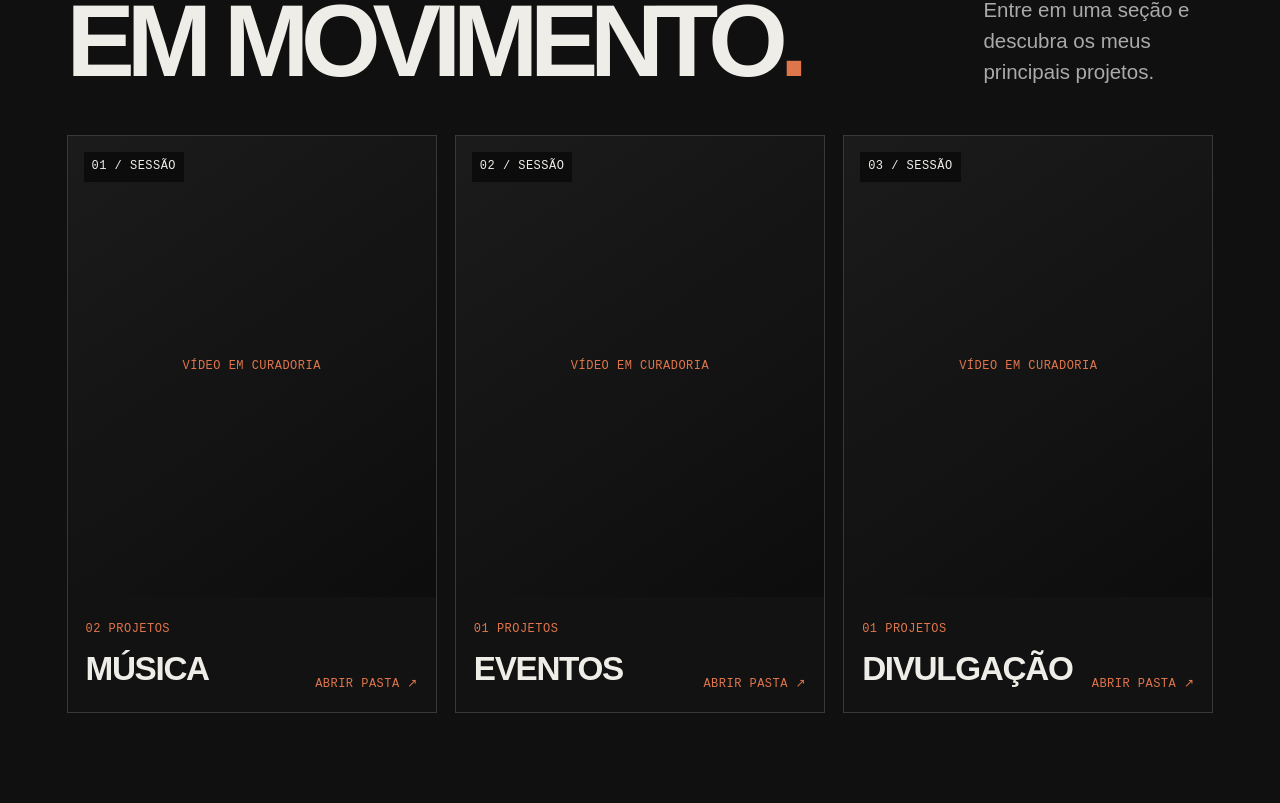
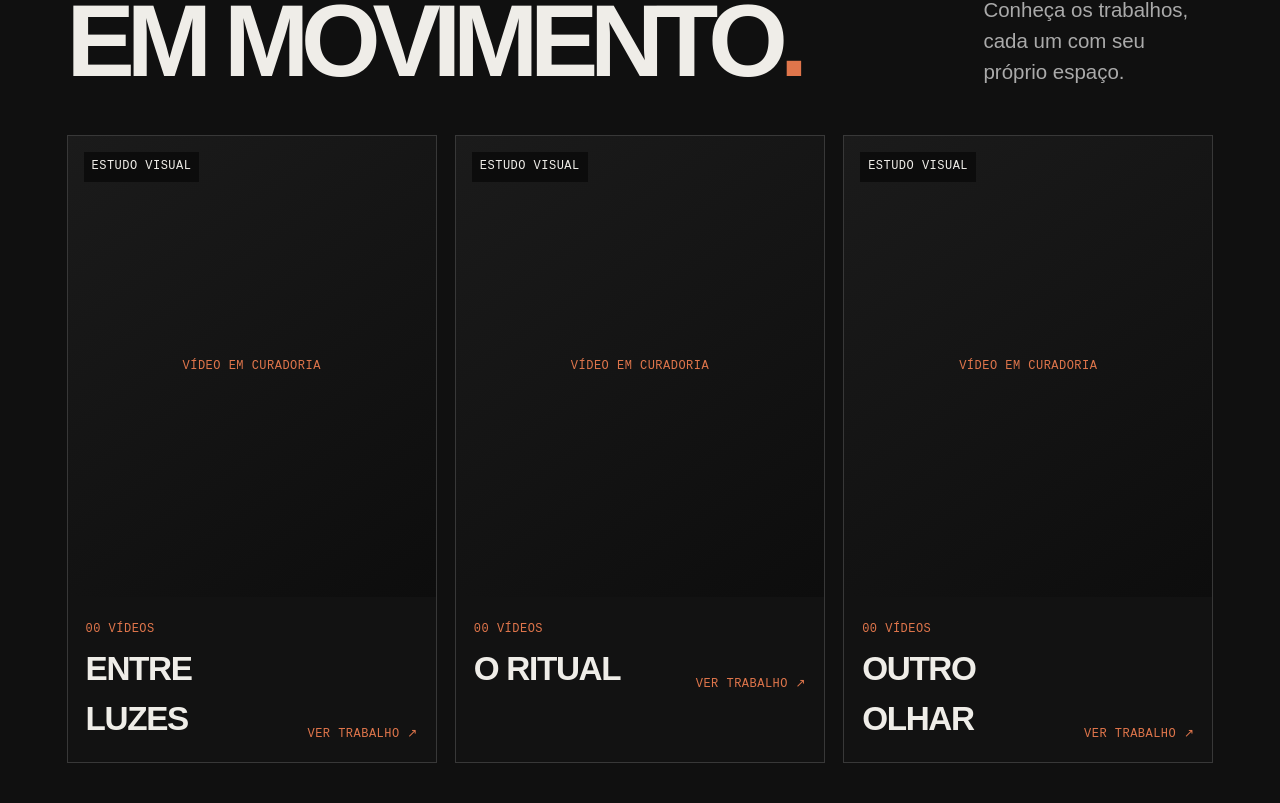
Before and after one commit to einattalia/ameninadovideo016, a Next.js app: page / in a window 1280 px wide. Shown: the part 1197-2000 px from the top of the page. Built offline with nearby package versions, Linux system fonts and the light colour scheme; no server answers.

Commit message:
Show portfolio projects as individual cards

```diff
--- a/app/trabalhos/[categoria]/page.tsx
+++ b/app/trabalhos/[categoria]/page.tsx
@@ -1,39 +1,5 @@
-import {ScrollMotion} from '@/components/scroll-motion';
-import Link from 'next/link';
-import {notFound} from 'next/navigation';
-import {Header,Footer} from '@/components/portfolio';
-import {PortfolioProvider} from '@/components/portfolio-context';
-import {readContent} from '@/lib/cms-server';
-import {publicContent} from '@/lib/cms-model';
-import {VideoPlayer} from '@/components/video-player';
-import {cache} from 'react';
+import {redirect} from 'next/navigation';
 
-export const dynamic='force-dynamic';
-const load=cache(async()=>publicContent((await readContent()).content));
-const categoryNames:Record<string,string>={musica:'MÚSICA',eventos:'EVENTOS',divulgacao:'DIVULGAÇÃO'};
-
-export async function generateMetadata({params}:{params:Promise<{categoria:string}>}){
- const {categoria}=await params;
- const category=categoryNames[categoria];
- return {title:category?category+' — AMDV-016':'Sessão — AMDV-016',description:category?'Projetos de '+category.toLowerCase()+' da AMDV-016.':'Portfólio audiovisual AMDV-016.'};
+export default function CategoryPage(){
+ redirect('/#trabalhos');
 }
-
-export default async function CategoryPage({params}:{params:Promise<{categoria:string}>}){
- const {categoria}=await params;
- const category=categoryNames[categoria];
- if(!category)notFound();
- let content;
- try{content=await load();}catch{return <main className="unavailable"><h1>Voltamos em instantes.</h1><a href={'/trabalhos/'+categoria}>Tentar novamente</a></main>;}
- const projects=content.projects.filter(project=>project.tags.includes(category));
- return <PortfolioProvider content={content}><Header/><main id="top" className="section portfolio-category-page">
-  <Link className="mono orange" href="/#trabalhos">VOLTAR ÀS SESSÕES</Link>
-  <div className="portfolio-category-intro"><p className="mono orange">PASTA / AMDV-016</p><h1>{category}<span className="orange">.</span></h1><p>Uma seleção de projetos em {category.toLowerCase()}.</p></div>
-  {projects.length?<div className="portfolio-category-projects">{projects.map(project=>{
-   const videos=[project.video,...project.videos].filter(Boolean);
-   return <article className="portfolio-category-project" key={project.id}>
-    <div className="portfolio-category-project-heading"><div><span className="mono orange">{project.year} / {project.category}</span><h2>{project.name}</h2></div><p className="preline">{project.description}</p></div>
-    {videos.length?<div className="portfolio-category-videos">{videos.map((video,index)=><VideoPlayer key={index} src={video} title={project.name+' — vídeo '+(index+1)}/>)}</div>:<div className="project-video-placeholder mono">VÍDEO EM CURADORIA</div>}
-   </article>;
-  })}</div>:<p className="portfolio-category-empty">Ainda não há projetos nesta sessão.</p>}
- </main><Footer/><ScrollMotion/></PortfolioProvider>;
-}
--- a/components/admin-panel.tsx
+++ b/components/admin-panel.tsx
@@ -22,7 +22,7 @@ function ProjectEditor({project:p,onChange,pending}:{project:Project;onChange:(p
  function moveVideo(index:number,direction:number){const videos=[...p.videos];const target=index+direction;if(target<0||target>=videos.length)return;[videos[index],videos[target]]=[videos[target],videos[index]];set('videos',videos);}
  return <div className="admin-editor">
   <div className="editor-heading"><div><span className="mono orange">EDITAR PROJETO</span><h2>{p.name||'Novo projeto'}</h2></div>{p.published&&<a href={'/projetos/'+p.slug} target="_blank" rel="noreferrer">Abrir página</a>}</div>
-  <div className="admin-grid"><Field label="Ano" value={p.year} onChange={v=>set('year',v)}/></div>
+  <div className="admin-grid"><Field label="Título do card" value={p.name} onChange={v=>set('name',v)}/><Field label="Ano" value={p.year} onChange={v=>set('year',v)}/></div>
   <Field label="Apresentação do projeto" value={p.description} onChange={v=>set('description',v)} multiline/>
   <MediaField label="Vídeo principal" value={p.video} onChange={v=>updateVideoUrl(-1,v,true)} video pending={pending}/>
   {p.video&&<Toggle label="Destacar na página principal" checked={p.featuredVideos.includes(p.video)} onChange={checked=>setFeaturedVideo(p.video,checked)} hint="Este vídeo aparece na área principal do portfólio."/>}
@@ -41,7 +41,7 @@ export function AdminPanel({initial}:{initial:ContentSnapshot}){
  useEffect(()=>{if(!dirty&&!uploads)return;const prevent=(e:BeforeUnloadEvent)=>{e.preventDefault();e.returnValue='';};window.addEventListener('beforeunload',prevent);return()=>window.removeEventListener('beforeunload',prevent);},[dirty,uploads]);
  function changeSettings<K extends keyof Settings>(key:K,value:Settings[K]){setContent(c=>({...c,settings:{...c.settings,[key]:value}}));setDirty(true);setMessage('');}
  function changeProject(updated:Project){setContent(c=>({...c,projects:c.projects.map(p=>p.id===updated.id?updated:p)}));setDirty(true);setMessage('');}
- function addProject(){const id=crypto.randomUUID();const p:Project={id,slug:'novo-projeto-'+id.slice(0,6),name:'Novo projeto',client:'',clientInstagram:'',clientDescription:'',clientWebsite:'',year:new Date().getFullYear().toString(),category:'EVENTOS',tags:['EVENTOS'],image:'',alt:'',description:'',video:'',videos:[],featuredVideos:[],autoplayVideo:false,gallery:[],details:'',credits:'',published:false,demo:false};setContent(c=>({...c,projects:[...c.projects,p]}));setSelected(id);setDirty(true);setMessage('');}
+ function addProject(){const id=crypto.randomUUID();const p:Project={id,slug:'novo-card-'+id.slice(0,6),name:'Novo card',client:'',clientInstagram:'',clientDescription:'',clientWebsite:'',year:new Date().getFullYear().toString(),category:'AFTERMOVIES',tags:[],image:'',alt:'',description:'',video:'',videos:[],featuredVideos:[],autoplayVideo:false,gallery:[],details:'',credits:'',published:false,demo:false};setContent(c=>({...c,projects:[...c.projects,p]}));setSelected(id);setDirty(true);setMessage('');}
  function move(id:string,direction:number){setContent(c=>{const list=[...c.projects];const index=list.findIndex(p=>p.id===id);const target=index+direction;if(target<0||target>=list.length)return c;[list[index],list[target]]=[list[target],list[index]];return {...c,projects:list};});setDirty(true);setMessage('');}
  function remove(id:string){setContent(c=>({...c,projects:c.projects.filter(p=>p.id!==id)}));if(selected===id)setSelected('');setDirty(true);setMessage('');}
  async function copyFeedbackLink(){try{await navigator.clipboard.writeText(new URL('/feedback',window.location.origin).toString());setFeedbackLinkCopied(true);}catch{setError('Não foi possível copiar o link. Abra o formulário e copie o endereço do navegador.');}}
--- a/components/portfolio.tsx
+++ b/components/portfolio.tsx
@@ -3,7 +3,6 @@ import Link from 'next/link';
 import {useEffect,useRef,useState} from 'react';
 import {motion,useReducedMotion} from 'framer-motion';
 import {Menu,Play} from 'lucide-react';
-import {workCollections} from '@/lib/portfolio';
 import {usePortfolio} from '@/components/portfolio-context';
 import {VideoPlayer,VideoPreview} from '@/components/video-player';
 
@@ -15,21 +14,19 @@ export function Hero(){const {settings}=usePortfolio();const reduced=useReducedM
 
 export function Works(){
  const {projects}=usePortfolio();
- const categoryPaths:Record<string,string>={'MÚSICA':'musica','EVENTOS':'eventos','DIVULGAÇÃO':'divulgacao'};
  return <section id="trabalhos" className="section cinematic-portfolio">
-  <div className="section-meta mono"><span><i>02</i> / FILMES EM CENA</span><span>ESCOLHA UMA PASTA</span></div>
-  <div className="heading-row cinematic-heading"><div><p className="mono orange">SELEÇÃO AMDV-016</p><h2>HISTÓRIAS<br/>EM MOVIMENTO<span className="orange">.</span></h2></div><p>Entre em uma seção e descubra os meus principais projetos.</p></div>
-  <div className="portfolio-folds">
-   {workCollections.map((category,index)=>{
-    const categoryProjects=projects.filter(project=>project.tags.includes(category));
-    const featuredProject=categoryProjects.find(project=>[project.video,...project.videos].some(video=>video&&project.featuredVideos.includes(video)));
-    const previewVideo=featuredProject?[featuredProject.video,...featuredProject.videos].find(video=>video&&featuredProject.featuredVideos.includes(video)):undefined;
-    return <Link key={category} href={'/trabalhos/'+categoryPaths[category]} className="portfolio-fold-card">
-     <div className="portfolio-fold-media">{previewVideo?<VideoPreview src={previewVideo} title={'Prévia de '+category} />:<div className="portfolio-fold-empty"><span className="mono">VÍDEO EM CURADORIA</span></div>}<span className="portfolio-fold-index mono">0{index+1} / SESSÃO</span></div>
-     <div className="portfolio-fold-copy"><div><span className="mono orange">{String(categoryProjects.length).padStart(2,'0')} PROJETOS</span><h3>{category}</h3></div><span className="mono">ABRIR PASTA ↗</span></div>
+  <div className="section-meta mono"><span><i>02</i> / FILMES EM CENA</span><span>{String(projects.length).padStart(2,'0')} TRABALHOS</span></div>
+  <div className="heading-row cinematic-heading"><div><p className="mono orange">SELEÇÃO AMDV-016</p><h2>HISTÓRIAS<br/>EM MOVIMENTO<span className="orange">.</span></h2></div><p>Conheça os trabalhos, cada um com seu próprio espaço.</p></div>
+  {projects.length?<div className="portfolio-folds">
+   {projects.map((project,index)=>{
+    const videos=[project.video,...project.videos].filter(Boolean);
+    const previewVideo=videos.find(video=>project.featuredVideos.includes(video))||videos[0];
+    return <Link key={project.id} href={'/projetos/'+project.slug} className="portfolio-fold-card">
+     <div className="portfolio-fold-media">{previewVideo?<VideoPreview src={previewVideo} title={'Prévia de '+project.name}/>:<div className="portfolio-fold-empty"><span className="mono">VÍDEO EM CURADORIA</span></div>}<span className="portfolio-fold-index mono">{project.demo?'ESTUDO VISUAL':project.year}</span></div>
+     <div className="portfolio-fold-copy"><div><span className="mono orange">{String(videos.length).padStart(2,'0')} {videos.length===1?'VÍDEO':'VÍDEOS'}</span><h3>{project.name}</h3></div><span className="mono">VER TRABALHO ↗</span></div>
     </Link>;
    })}
-  </div>
+  </div>:<p className="portfolio-category-empty">Ainda não há trabalhos visíveis.</p>}
  </section>;
 }
 
```
Also changed, not shown: app/projetos/[slug]/page.tsx (+1 -1 lines).
